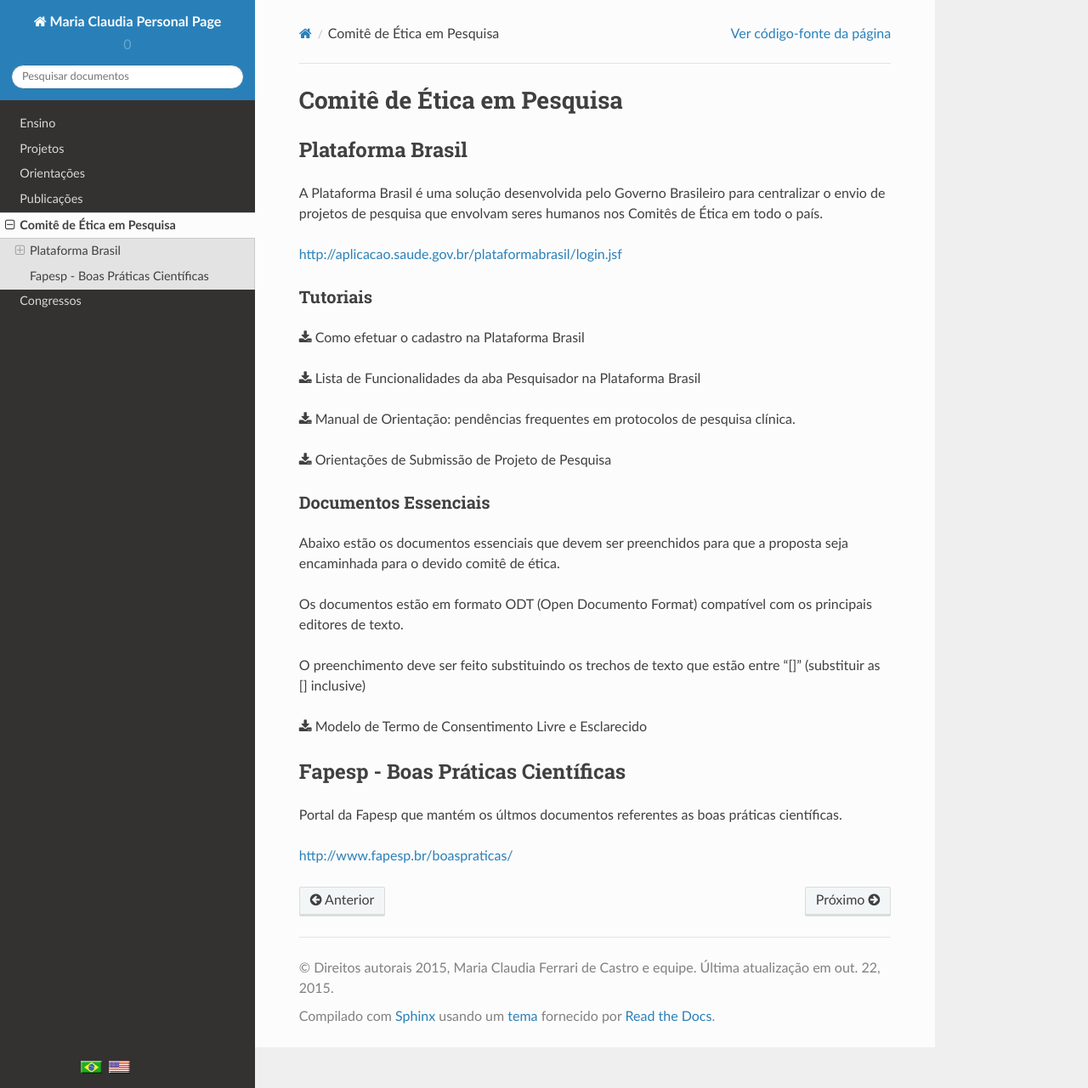
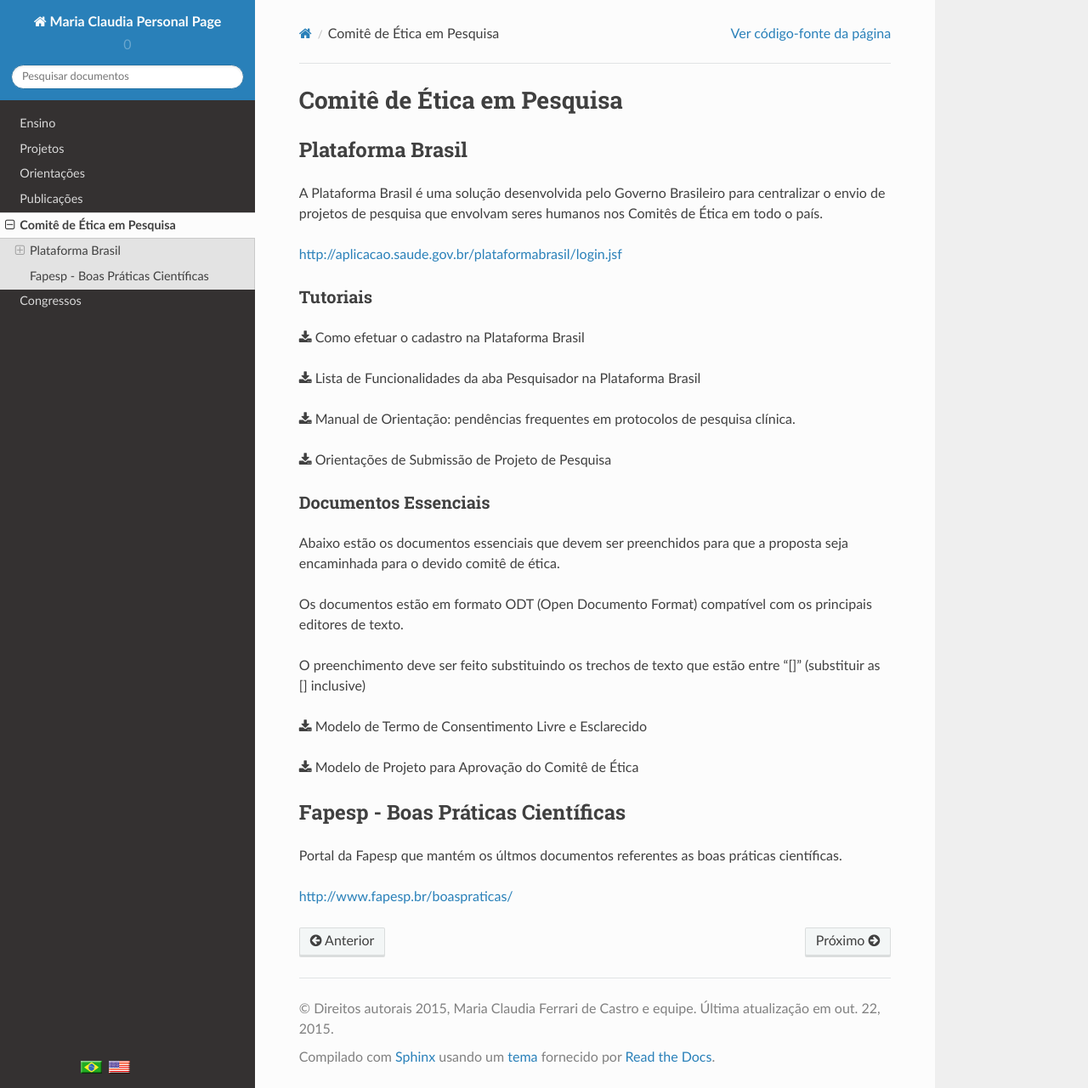
Before and after one commit to mclaudia/personal_page_fei, a Sphinx documentation site: the page built from source/comitedeetica.rst, in a window 1280 px wide and 1281 px high. Shown: the whole window at 85% size. Built offline with Sphinx 7.4.7 and the Read the Docs theme 2.0.0, drawn with Linux system fonts in a browser that asks for light colours.

Commit message:
insert link to file Modelo de Projeto

```diff
--- a/source/comitedeetica.rst
+++ b/source/comitedeetica.rst
@@ -34,6 +34,7 @@ O preenchimento deve ser feito substituindo os trechos de texto que estão entre
 
 :download:`Modelo de Termo de Consentimento Livre e Esclarecido <_static/comite_etica/TermoConsentimento.odt>`
 
+:download:`Modelo de Projeto para Aprovação do Comitê de Ética <_static/comite_etica/Projeto_Comite_Etica.odt>`
 
 ==================================
 Fapesp - Boas Práticas Científicas
```
